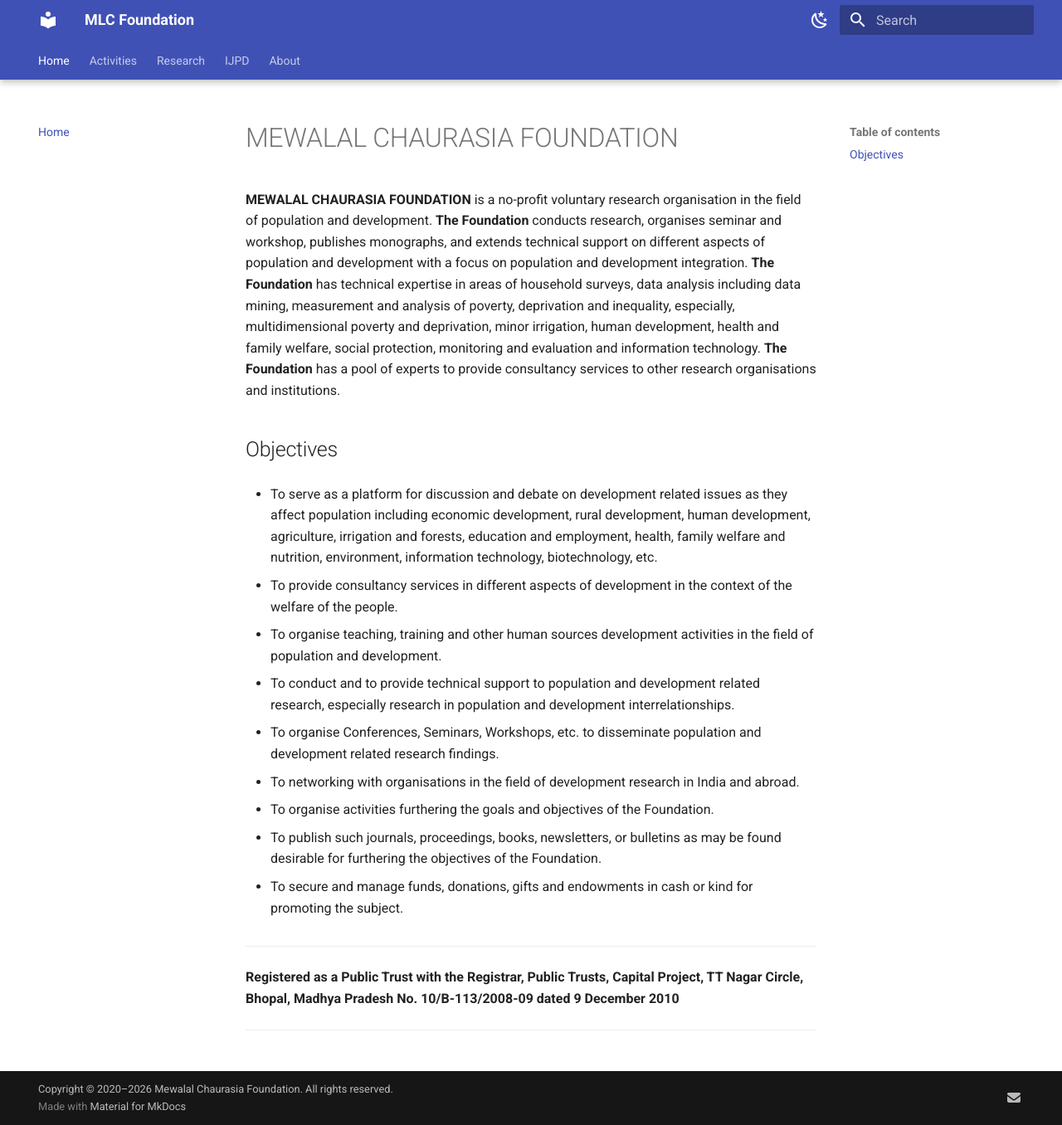
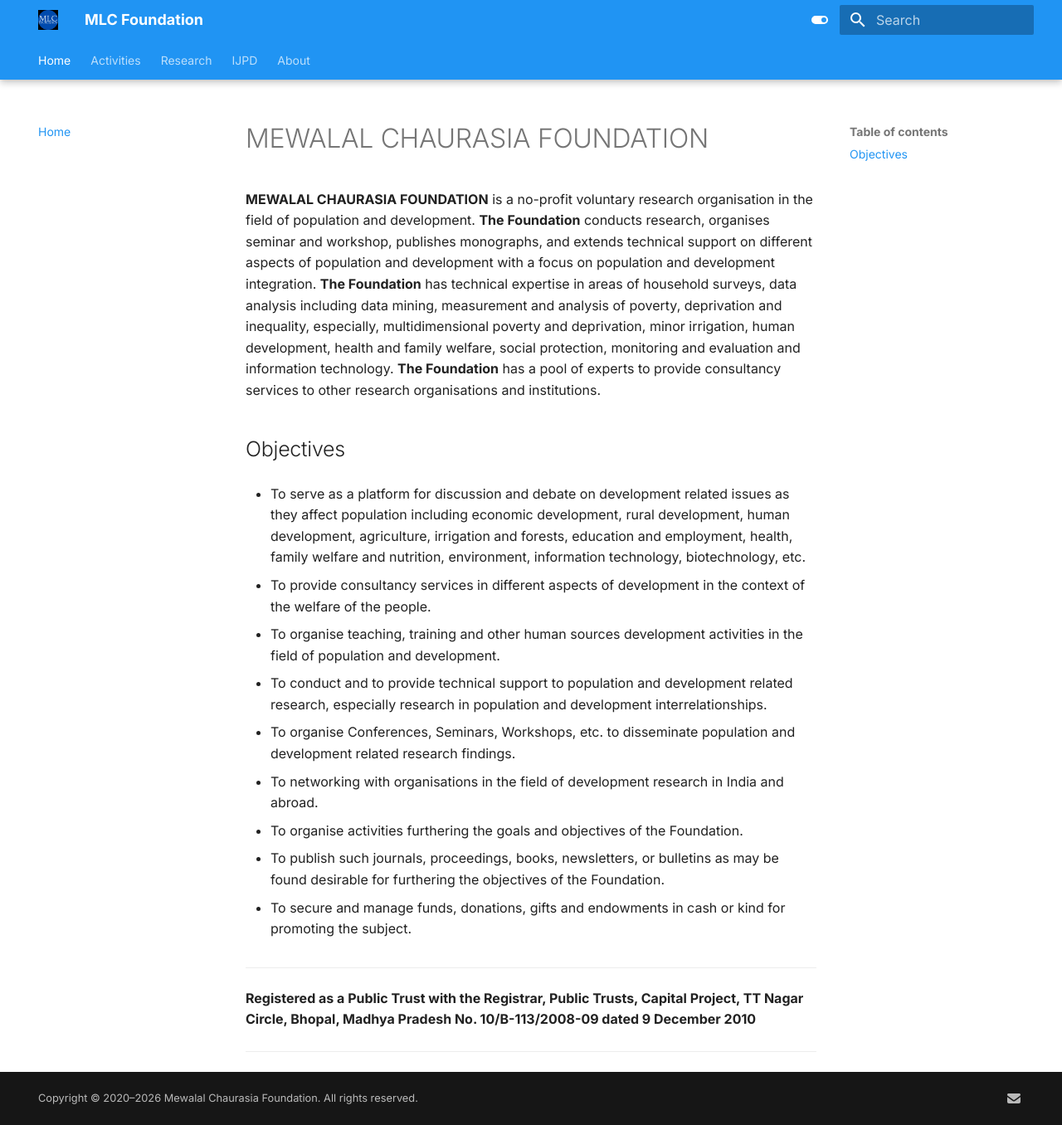
Before and after one commit to mlcfoundation/mlcfoundation.github.io, an MkDocs documentation site: the page built from docs/index.md, in a window 1280 px wide and 1356 px high. Shown: the whole window at 83% size. Built offline with MkDocs 1.6.1 and Material for MkDocs 9.7.7, drawn with Linux system fonts in a browser that asks for light colours.

Commit message:
Update theme colors and toggle icons in mkdocs.yml

```diff
--- a/mkdocs.yml
+++ b/mkdocs.yml
@@ -25,20 +25,22 @@
   palette:
     - media: "(prefers-color-scheme: light)"
       scheme: default
-      primary: indigo
-      accent: indigo
+      primary: blue
+      accent: amber
       toggle:
-        icon: material/weather-night
+        icon: material/toggle-switch
         name: Switch to dark mode
     - media: "(prefers-color-scheme: dark)"
       scheme: slate
-      primary: indigo
-      accent: indigo
+      primary: blue
+      accent: amber
       toggle:
-        icon: material/weather-sunny
+        icon: material/toggle-switch-off-outline
         name: Switch to light mode
-  icon:
-    repo: fontawesome/brands/github
+  font:
+    text: Inter
+  logo: img/favicon.png
+  favicon: img/favicon.ico
 
 plugins:
   - search
@@ -72,6 +74,7 @@
     - icon: fontawesome/solid/envelope
       link: mailto:contact@mlcfoundation.org.in
       name: Email MLC Foundation
+  generator: false
 
 nav:
   - Home: index.md
```
